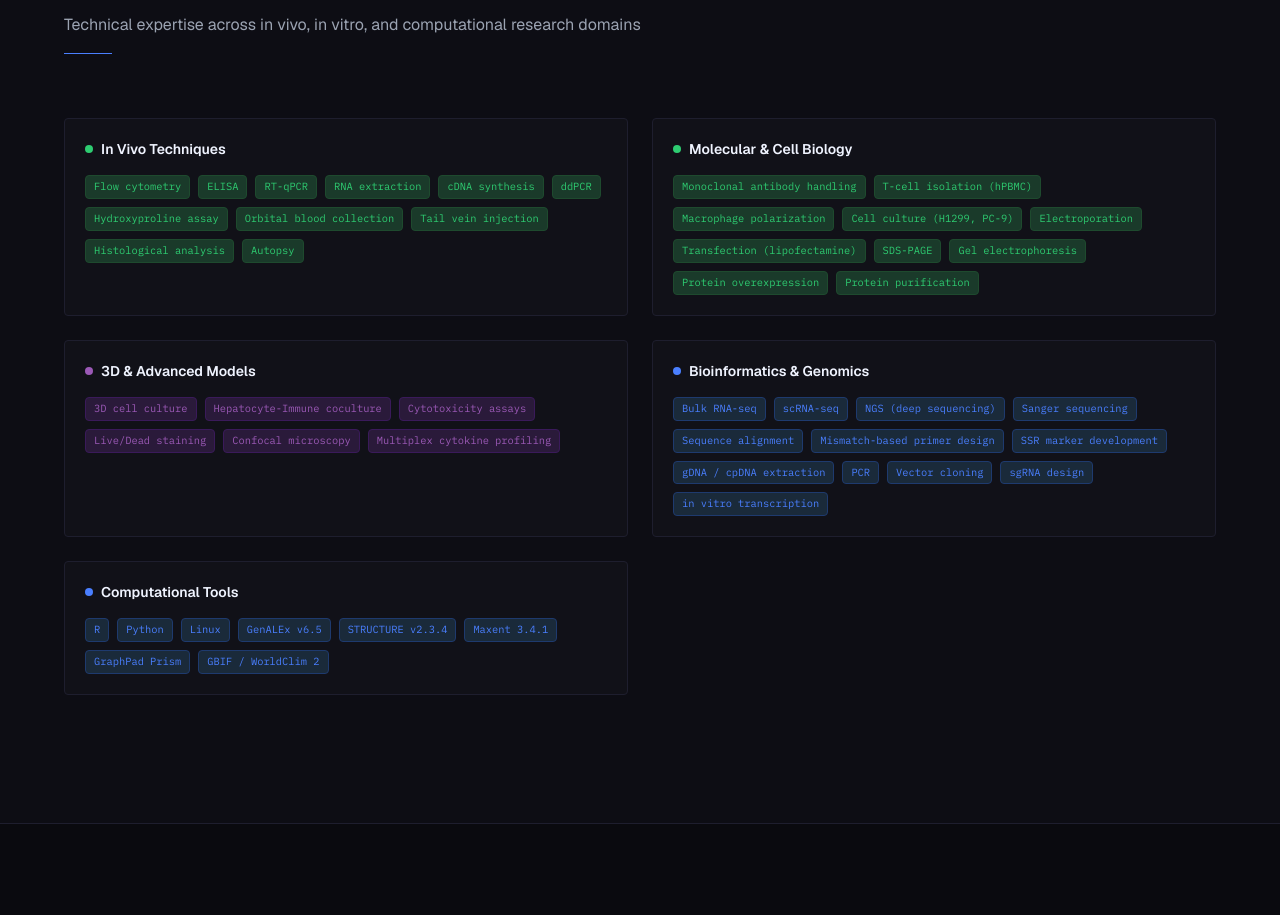
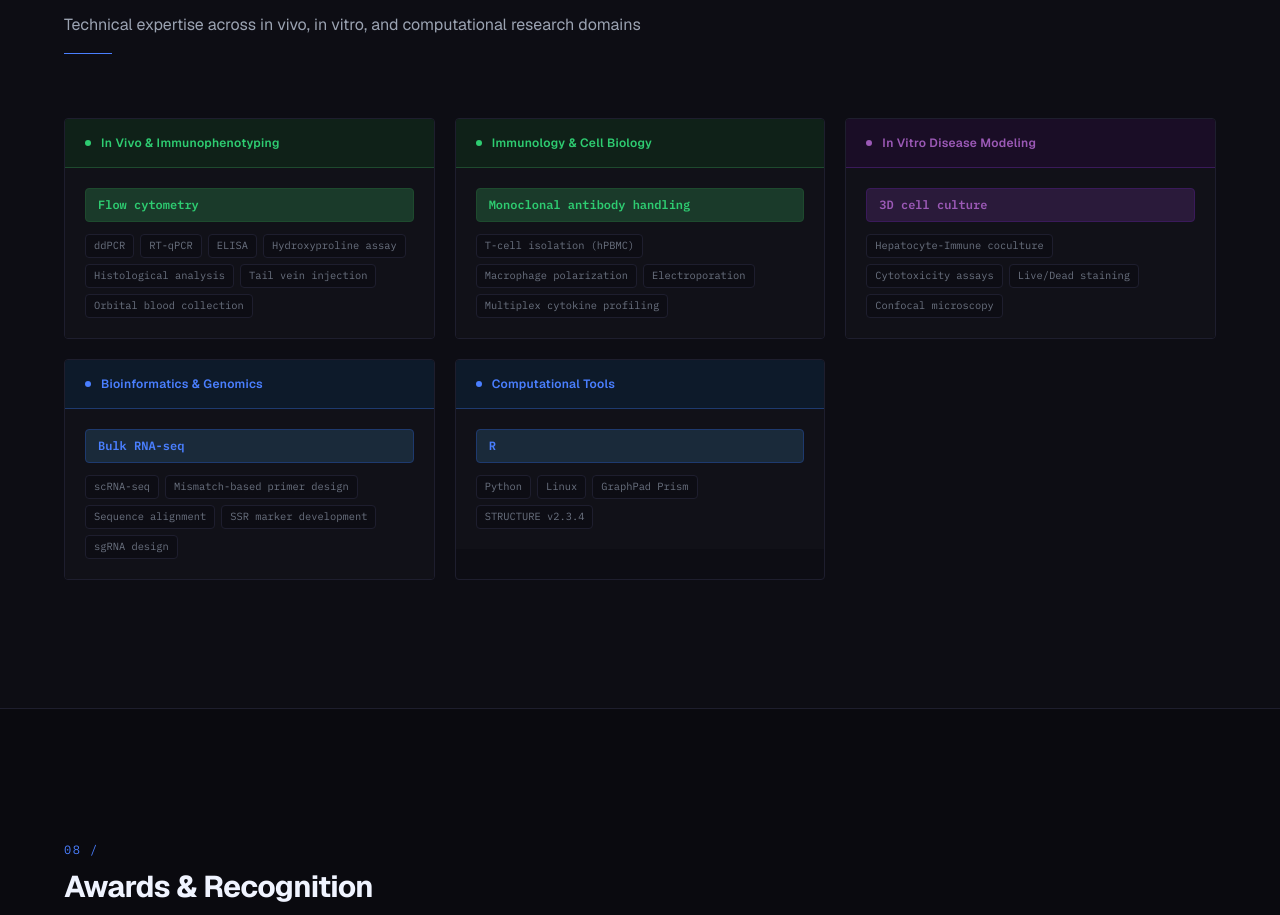
Before and after one commit to dev-tinkerbell/cv-minseong-jo, a Next.js app: page / in a window 1280 px wide. Shown: the part 6425-7340 px from the top of the page. Built offline with nearby package versions, Linux system fonts and the light colour scheme.

Commit message:
refactor: trim Skills to distinctive techniques, improve category layout
Co-Authored-By: Claude Sonnet 4.6 <noreply@anthropic.com>

```diff
--- a/components/sections/Skills.tsx
+++ b/components/sections/Skills.tsx
@@ -7,11 +7,11 @@ import SectionHeader from "@/components/ui/SectionHeader";
 import { skillCategories } from "@/lib/data";
 
 const typeColors = {
-  bio: { bg: "#1a3a2a", accent: "#2ecc71", border: "#1e4a2e" },
-  comp: { bg: "#1a2a3a", accent: "#4a7fff", border: "#1e3a6e" },
-  pharma: { bg: "#2a1a3a", accent: "#9b59b6", border: "#3a1a5a" },
-  gen: { bg: "#3a2a1a", accent: "#e67e22", border: "#4a3a1a" },
-  neutral: { bg: "#1e1e2e", accent: "#9ba3b2", border: "#2a2a3a" },
+  bio: { bg: "#1a3a2a", accent: "#2ecc71", border: "#1e4a2e", dim: "#0f2118" },
+  comp: { bg: "#1a2a3a", accent: "#4a7fff", border: "#1e3a6e", dim: "#0d1a2a" },
+  pharma: { bg: "#2a1a3a", accent: "#9b59b6", border: "#3a1a5a", dim: "#1a0d26" },
+  gen: { bg: "#3a2a1a", accent: "#e67e22", border: "#4a3a1a", dim: "#261a0d" },
+  neutral: { bg: "#1e1e2e", accent: "#9ba3b2", border: "#2a2a3a", dim: "#141420" },
 };
 
 export default function Skills() {
@@ -30,10 +30,11 @@ export default function Skills() {
           subtitle="Technical expertise across in vivo, in vitro, and computational research domains"
         />
 
-        {/* Desktop: all visible */}
-        <div className="hidden md:grid grid-cols-1 lg:grid-cols-2 gap-6">
+        {/* Desktop */}
+        <div className="hidden md:grid grid-cols-1 lg:grid-cols-2 xl:grid-cols-3 gap-5">
           {skillCategories.map((cat, i) => {
             const c = typeColors[cat.type];
+            const [primary, ...rest] = cat.skills;
             return (
               <motion.div
                 key={i}
@@ -41,36 +42,46 @@ export default function Skills() {
                 whileInView={{ opacity: 1, y: 0 }}
                 viewport={{ once: true, margin: "-40px" }}
                 transition={{ duration: 0.4, delay: i * 0.08 }}
-                className="p-5 rounded"
-                style={{ backgroundColor: "#111118", border: "1px solid #1e1e2e" }}
+                className="rounded overflow-hidden"
+                style={{ border: "1px solid #1e1e2e" }}
               >
-                <div className="flex items-center gap-2 mb-4">
+                {/* Category header */}
                 <div
-                    className="w-2 h-2 rounded-full"
-                    style={{ backgroundColor: c.accent }}
-                  />
-                  <h3
-                    className="text-sm font-semibold"
-                    style={{ color: "#f0f4ff" }}
+                  className="px-5 py-4 flex items-center gap-2.5"
+                  style={{ backgroundColor: c.dim, borderBottom: `1px solid ${c.border}` }}
                 >
+                  <div className="w-1.5 h-1.5 rounded-full" style={{ backgroundColor: c.accent }} />
+                  <span className="text-xs font-semibold tracking-wide" style={{ color: c.accent }}>
                     {cat.name}
-                  </h3>
+                  </span>
                 </div>
-                <div className="flex flex-wrap gap-2">
-                  {cat.skills.map((skill, j) => (
+
+                <div className="p-5" style={{ backgroundColor: "#111118" }}>
+                  {/* Primary skill */}
+                  <div
+                    className="font-mono text-xs px-3 py-2 rounded mb-3 font-semibold"
+                    style={{ backgroundColor: c.bg, color: c.accent, border: `1px solid ${c.border}` }}
+                  >
+                    {primary}
+                  </div>
+
+                  {/* Rest */}
+                  <div className="flex flex-wrap gap-1.5">
+                    {rest.map((skill, j) => (
                       <span
                         key={j}
                         className="font-mono text-xs px-2 py-1 rounded-sm"
                         style={{
-                        backgroundColor: c.bg,
-                        color: c.accent,
-                        border: `1px solid ${c.border}`,
+                          backgroundColor: "#0d0d14",
+                          color: "#6b7280",
+                          border: "1px solid #1e1e2e",
                           fontSize: "0.65rem",
                         }}
                       >
                         {skill}
                       </span>
                     ))}
+                  </div>
                 </div>
               </motion.div>
             );
@@ -93,20 +104,11 @@ export default function Skills() {
                   onClick={() => setOpenIndex(isOpen ? null : i)}
                 >
                   <div className="flex items-center gap-3">
-                    <div
-                      className="w-2 h-2 rounded-full"
-                      style={{ backgroundColor: c.accent }}
-                    />
-                    <span
-                      className="text-sm font-medium"
-                      style={{ color: "#f0f4ff" }}
-                    >
+                    <div className="w-2 h-2 rounded-full" style={{ backgroundColor: c.accent }} />
+                    <span className="text-sm font-medium" style={{ color: "#f0f4ff" }}>
                       {cat.name}
                     </span>
-                    <span
-                      className="font-mono text-xs"
-                      style={{ color: "#6b7280" }}
-                    >
+                    <span className="font-mono text-xs" style={{ color: "#6b7280" }}>
                       {cat.skills.length}
                     </span>
                   </div>
@@ -128,19 +130,16 @@ export default function Skills() {
                       transition={{ duration: 0.25 }}
                       className="overflow-hidden"
                     >
-                      <div
-                        className="px-4 pb-4 pt-1"
-                        style={{ borderTop: "1px solid #1e1e2e" }}
-                      >
+                      <div className="px-4 pb-4 pt-1" style={{ borderTop: "1px solid #1e1e2e" }}>
                         <div className="flex flex-wrap gap-2 pt-3">
                           {cat.skills.map((skill, j) => (
                             <span
                               key={j}
                               className="font-mono text-xs px-2 py-1 rounded-sm"
                               style={{
-                                backgroundColor: c.bg,
-                                color: c.accent,
-                                border: `1px solid ${c.border}`,
+                                backgroundColor: j === 0 ? c.bg : "#0d0d14",
+                                color: j === 0 ? c.accent : "#6b7280",
+                                border: `1px solid ${j === 0 ? c.border : "#1e1e2e"}`,
                                 fontSize: "0.65rem",
                               }}
                             >
--- a/lib/data.ts
+++ b/lib/data.ts
@@ -318,40 +318,32 @@ export const timeline: TimelineEvent[] = [
 // ── Skills ────────────────────────────────────────────────────────────────────
 export const skillCategories: SkillCategory[] = [
   {
-    name: "In Vivo Techniques",
+    name: "In Vivo & Immunophenotyping",
     type: "bio",
     skills: [
       "Flow cytometry",
+      "ddPCR",
+      "RT-qPCR",
       "ELISA",
-      "RT-qPCR",
-      "RNA extraction",
-      "cDNA synthesis",
-      "ddPCR",
       "Hydroxyproline assay",
+      "Histological analysis",
+      "Tail vein injection",
       "Orbital blood collection",
-      "Tail vein injection",
-      "Histological analysis",
-      "Autopsy",
     ],
   },
   {
-    name: "Molecular & Cell Biology",
+    name: "Immunology & Cell Biology",
     type: "bio",
     skills: [
       "Monoclonal antibody handling",
       "T-cell isolation (hPBMC)",
       "Macrophage polarization",
-      "Cell culture (H1299, PC-9)",
       "Electroporation",
-      "Transfection (lipofectamine)",
-      "SDS-PAGE",
-      "Gel electrophoresis",
-      "Protein overexpression",
-      "Protein purification",
+      "Multiplex cytokine profiling",
     ],
   },
   {
-    name: "3D & Advanced Models",
+    name: "In Vitro Disease Modeling",
     type: "pharma",
     skills: [
       "3D cell culture",
@@ -359,7 +351,6 @@ export const skillCategories: SkillCategory[] = [
       "Cytotoxicity assays",
       "Live/Dead staining",
       "Confocal microscopy",
-      "Multiplex cytokine profiling",
     ],
   },
   {
@@ -368,16 +359,10 @@ export const skillCategories: SkillCategory[] = [
     skills: [
       "Bulk RNA-seq",
       "scRNA-seq",
-      "NGS (deep sequencing)",
-      "Sanger sequencing",
+      "Mismatch-based primer design",
       "Sequence alignment",
-      "Mismatch-based primer design",
       "SSR marker development",
-      "gDNA / cpDNA extraction",
-      "PCR",
-      "Vector cloning",
       "sgRNA design",
-      "in vitro transcription",
     ],
   },
   {
@@ -387,11 +372,8 @@ export const skillCategories: SkillCategory[] = [
       "R",
       "Python",
       "Linux",
-      "GenALEx v6.5",
+      "GraphPad Prism",
       "STRUCTURE v2.3.4",
-      "Maxent 3.4.1",
-      "GraphPad Prism",
-      "GBIF / WorldClim 2",
     ],
   },
 ];
```
Lines whose indentation alone changed are shown as unchanged.
